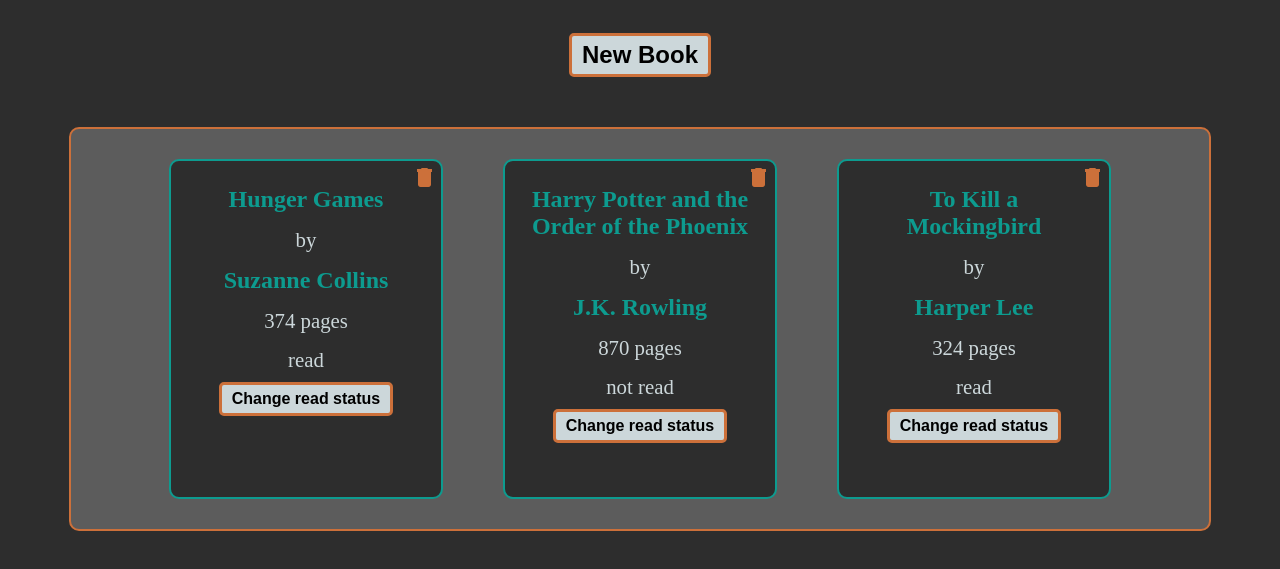
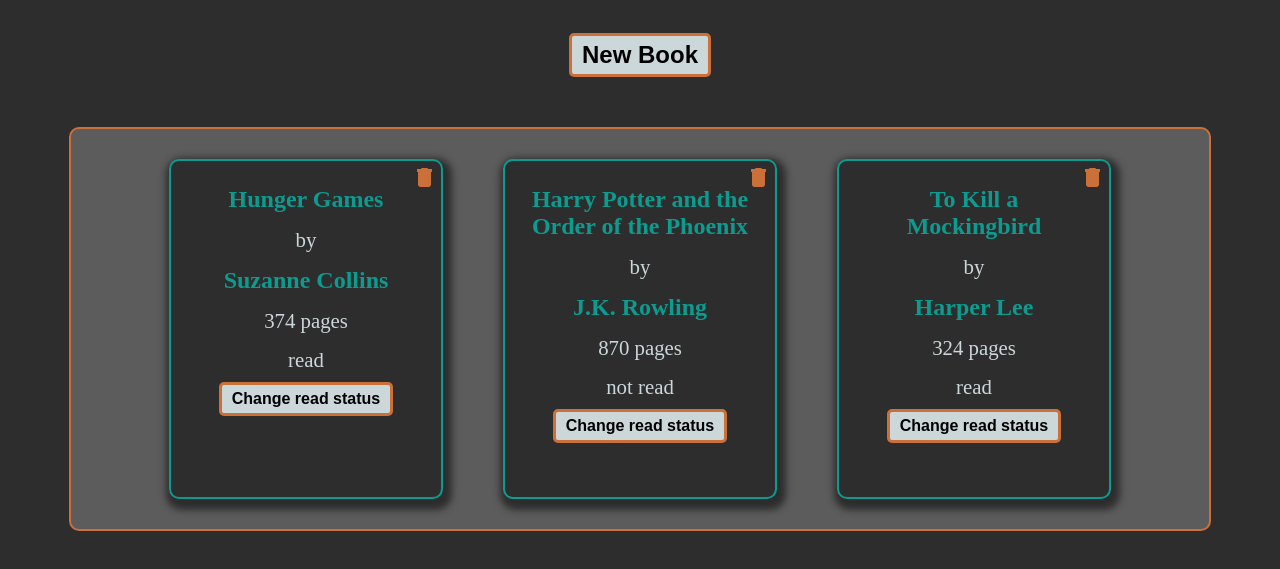
Before and after one commit to LoganF50/book-library, a plain HTML site: page index.html in a window 1280 px wide. Shown: the part 165-734 px from the top of the page. Drawn offline with Linux system fonts and the light colour scheme.

Commit message:
add box-shadow to book cards

```diff
--- a/main.css
+++ b/main.css
@@ -41,6 +41,7 @@
   background-color: var(--c-main-dark);
   position: relative;
   width: 15rem;
+  box-shadow: 3px 5px 7px 6px var(--c-main-dark);
 }
 
 .card__btn_delete {
```
